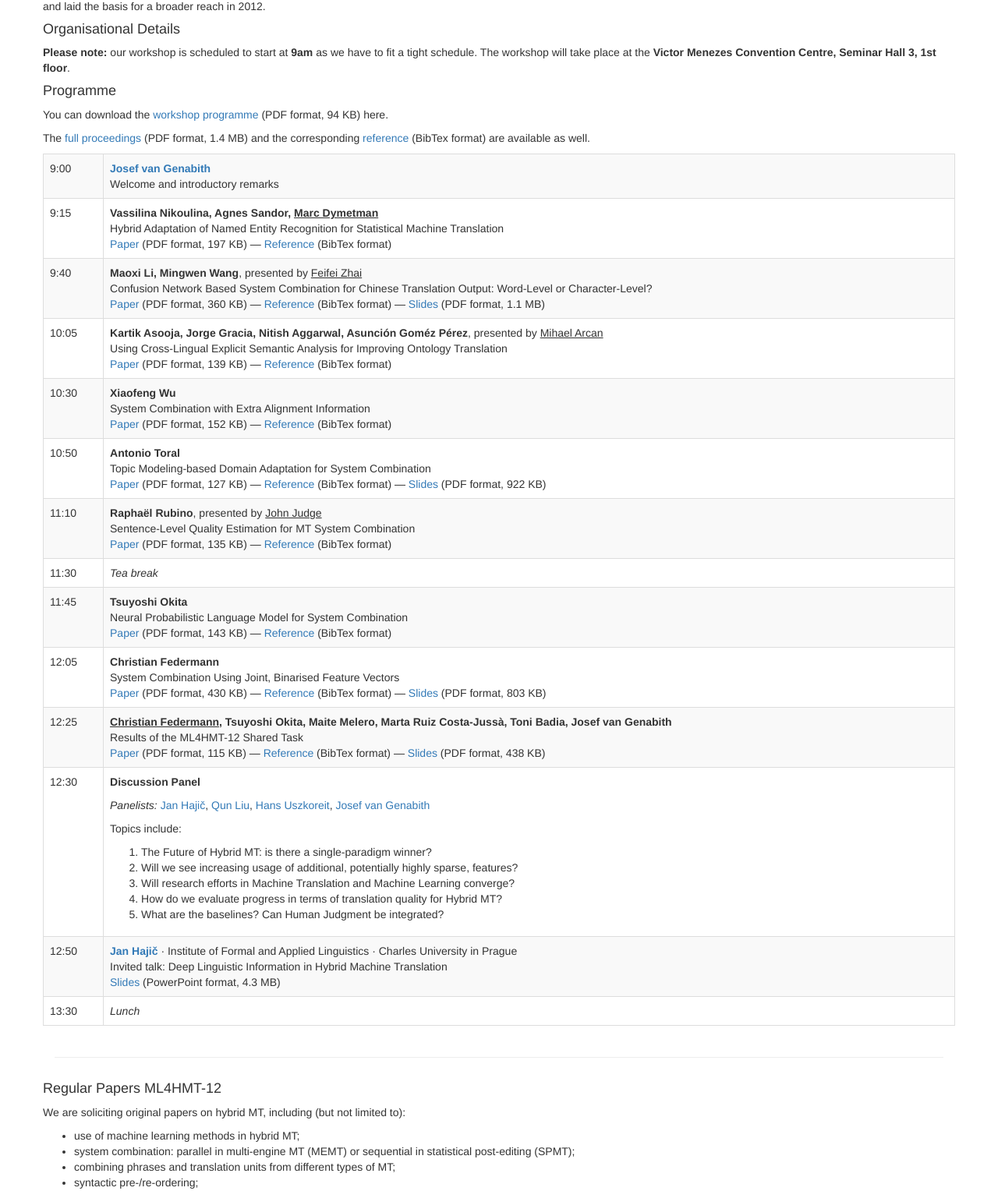
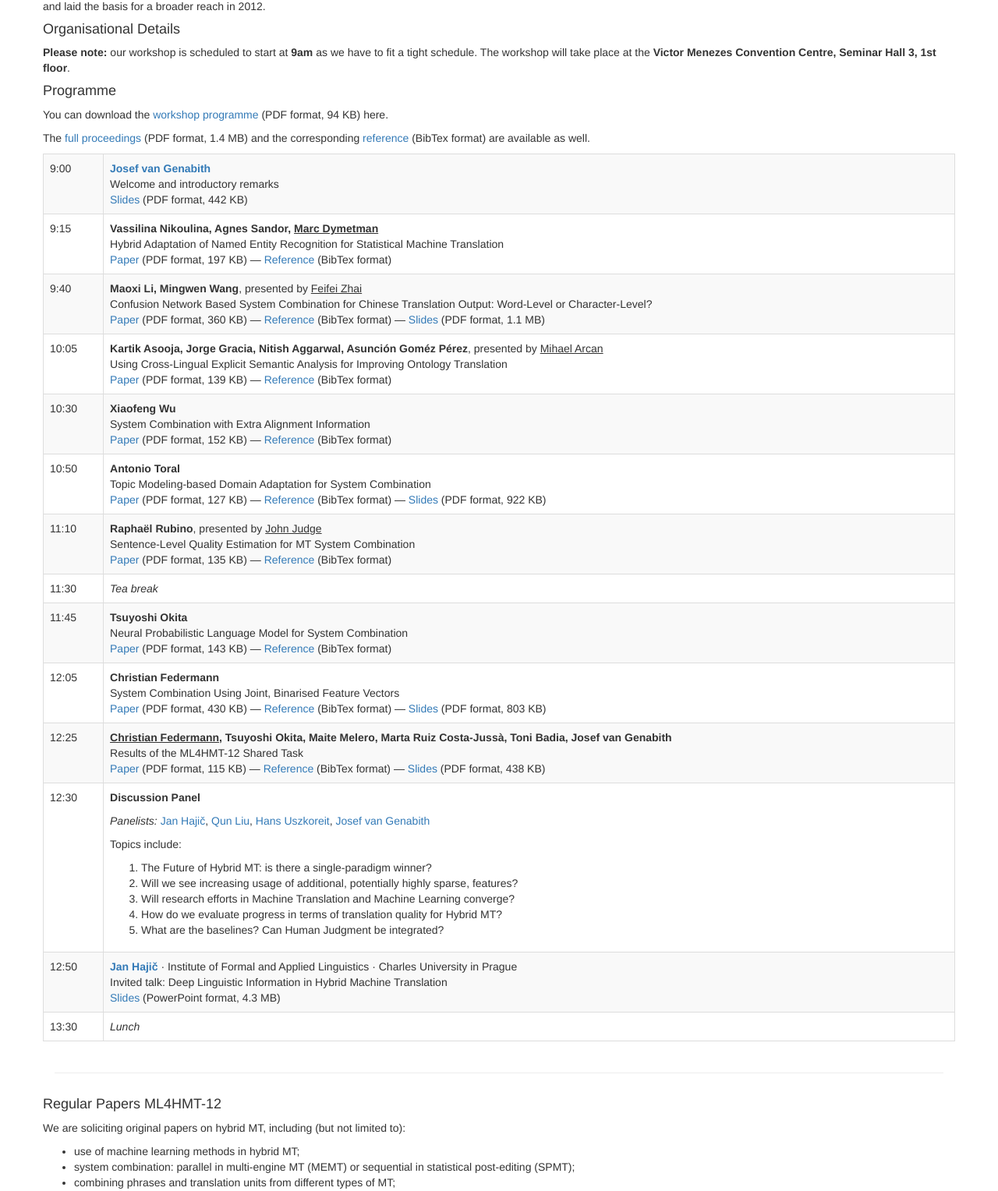
Before and after one commit to cfedermann/ML4HMT-Workshop, a Django app: page / in a window 1280 px wide. Shown: the part 412-1940 px from the top of the page at 78% size. Run offline with Django 3.2, Linux system fonts and the light colour scheme; some libraries are stand-ins or nearby versions.

Commit message:
Added slides for introductory remarks.

```diff
--- a/ml4hmt/templates/program.html
+++ b/ml4hmt/templates/program.html
@@ -4,7 +4,7 @@
 
       <table class="table table-bordered table-striped">
         <tr>
-          <td>9:00</td><td><strong><a href="http://www.computing.dcu.ie/~josef/">Josef van Genabith</a></strong><br/>Welcome and introductory remarks</strong></td>
+          <td>9:00</td><td><strong><a href="http://www.computing.dcu.ie/~josef/">Josef van Genabith</a></strong><br/>Welcome and introductory remarks</strong><br/><a href="http://www.dfki.de/~cfedermann/ML4HMT/ML4HMT-2012-van_genabith-slides.pdf">Slides</a> (PDF format, 442 KB)</td>
         </tr>
         <tr>
           <td>9:15</td><td><strong>Vassilina Nikoulina, Agnes Sandor, <span style="text-decoration:underline;">Marc Dymetman</span></strong><br/>Hybrid Adaptation of Named Entity Recognition for Statistical Machine Translation<br/><a href="http://www.dfki.de/~cfedermann/ML4HMT/ML4HMT-2012-nikoulina-et-al.pdf">Paper</a> (PDF format, 197 KB) &mdash; <a href="http://www.dfki.de/~cfedermann/ML4HMT/ML4HMT-2012-nikoulina-et-al.bib">Reference</a> (BibTex format)</td>
```
